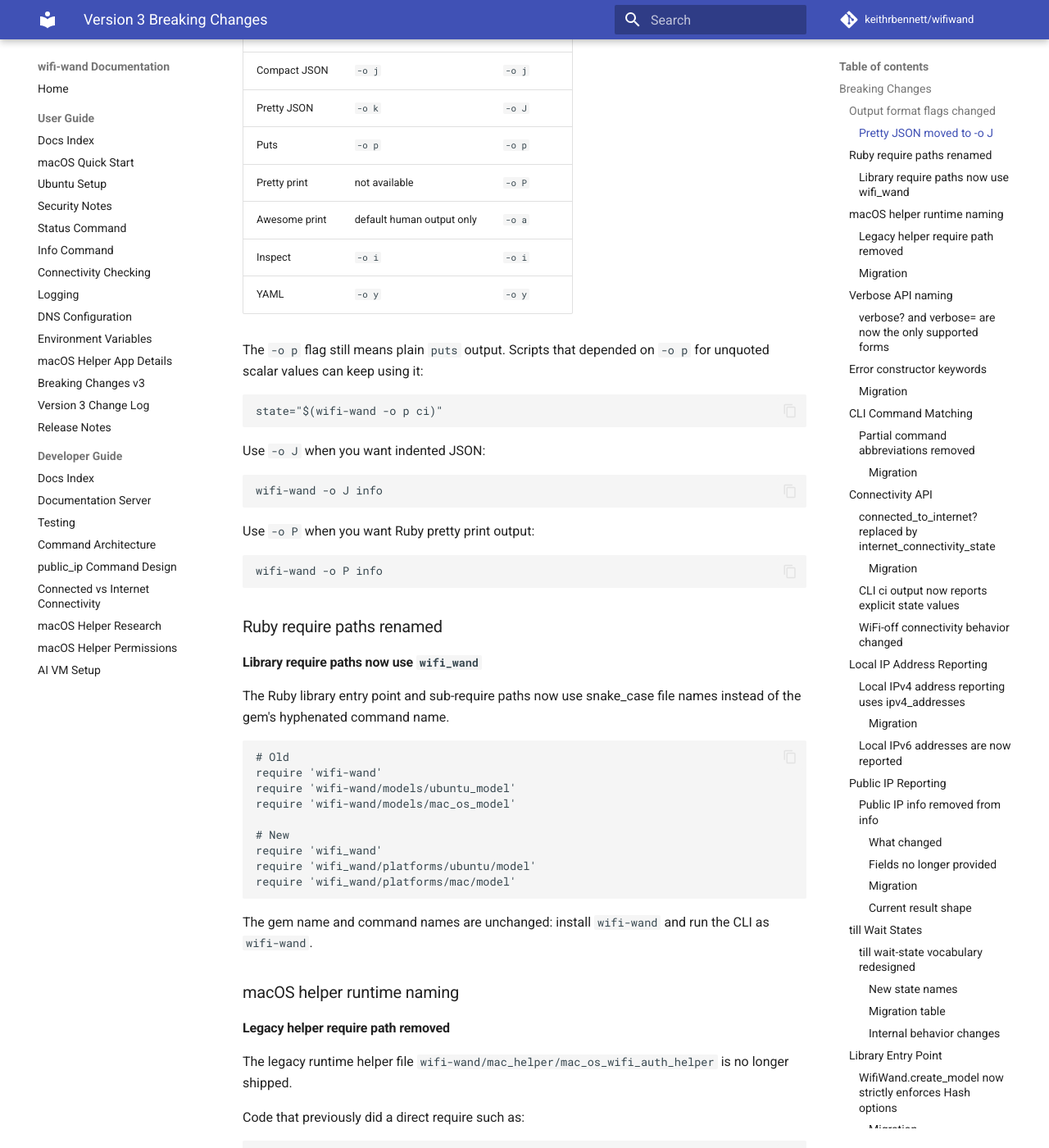
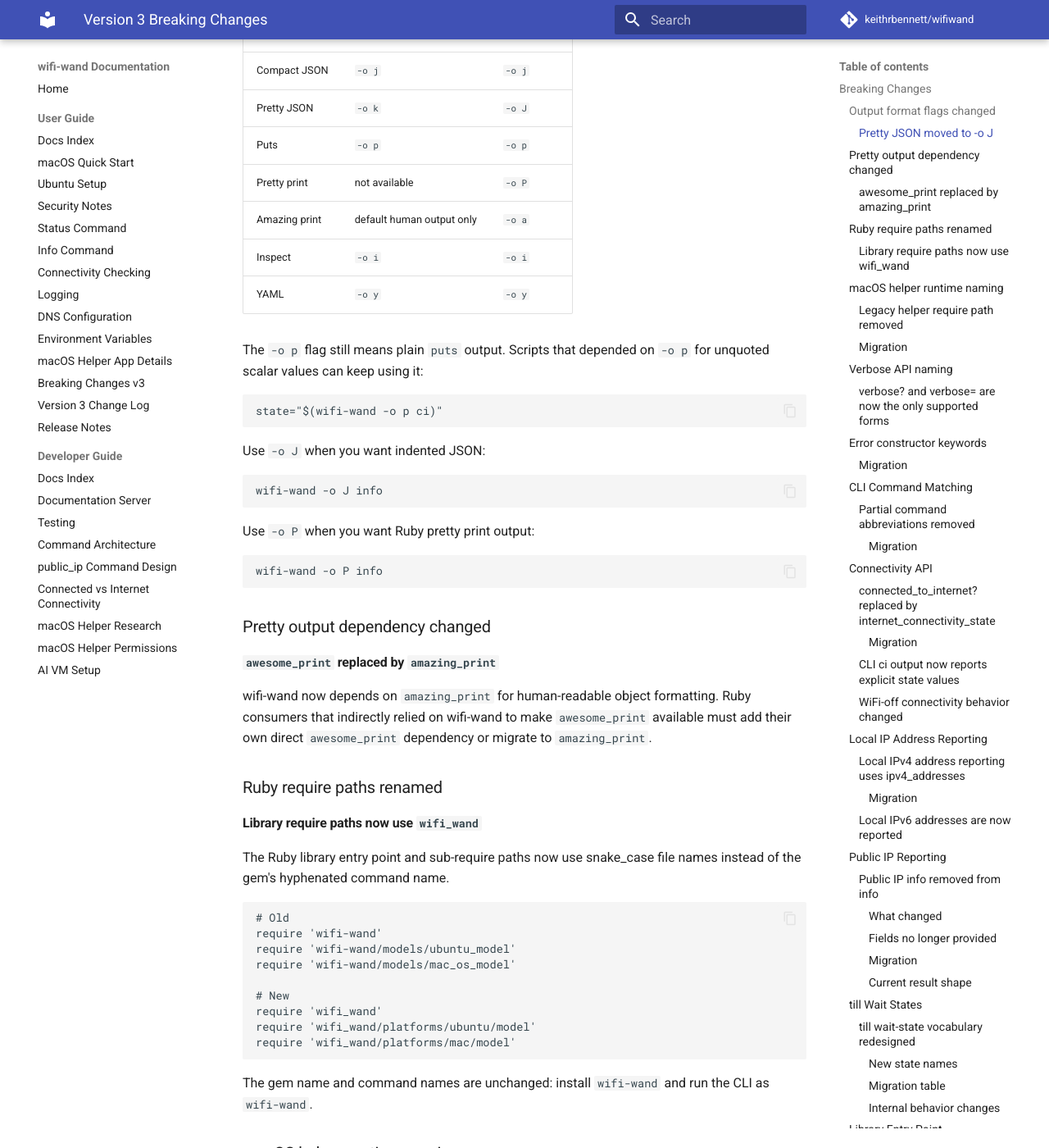
Before and after one commit to keithrbennett/wifiwand, an MkDocs documentation site: the page built from docs/BREAKING_CHANGES_V3.md, in a window 1280 px wide and 1400 px high, scrolled down 526 px. Shown: the whole window at 82% size. Built offline with MkDocs 1.6.1 and Material for MkDocs 9.7.7, drawn with Linux system fonts in a browser that asks for light colours; comment, search, counter and statistics services are not loaded; some of the changed text lies outside the part shown.

Commit message:
Switch pretty output dependency from awesome_print to amazing_print
Replace awesome_print with the maintained amazing_print fork for
human-readable object formatting. Update runtime requires and formatter
calls to use the Object#ai API, keeping noninteractive -o a output plain
so scripts and specs do not receive ANSI color codes.

Document the dependency change as breaking because Ruby consumers may have
relied on awesome_print being available transitively through wifi-wand.

````diff
--- a/docs/BREAKING_CHANGES_V3.md
+++ b/docs/BREAKING_CHANGES_V3.md
@@ -21,7 +21,7 @@ Ruby formatter has a distinct option.
 | Pretty JSON | `-o k` | `-o J` |
 | Puts | `-o p` | `-o p` |
 | Pretty print | not available | `-o P` |
-| Awesome print | default human output only | `-o a` |
+| Amazing print | default human output only | `-o a` |
 | Inspect | `-o i` | `-o i` |
 | YAML | `-o y` | `-o y` |
 
@@ -43,6 +43,15 @@ Use `-o P` when you want Ruby pretty print output:
 ```bash
 wifi-wand -o P info
 ```
+
+### Pretty output dependency changed
+
+#### `awesome_print` replaced by `amazing_print`
+
+wifi-wand now depends on `amazing_print` for human-readable object formatting.
+Ruby consumers that indirectly relied on wifi-wand to make `awesome_print`
+available must add their own direct `awesome_print` dependency or migrate to
+`amazing_print`.
 
 ### Ruby require paths renamed
 
@@ -411,7 +420,7 @@ model = WifiWand.create_model(options)
   and was not central to WiFi management. If similar behavior is needed again,
   it can return as a private OS-specific helper instead of a required public
   model method.
-- Removed `fancy_print`. Awesome Print is now a required gem, so there is no
+- Removed `fancy_print`. Amazing Print is now a required gem, so there is no
   need for a separate fallback.
 - The `-s` / `--shell` command-line option has been replaced with a `shell`
   command.
--- a/docs/INFO_COMMAND.md
+++ b/docs/INFO_COMMAND.md
@@ -168,12 +168,12 @@ wifi-wand -o P info
 
 Outputs using Ruby's standard pretty printer.
 
-### Awesome Print
+### Amazing Print
 ```bash
 wifi-wand -o a info
 ```
 
-Outputs using `awesome_print`.
+Outputs using `amazing_print`.
 
 ## Practical Examples
 
````
Also changed, not shown: AGENTS.md (+1 -1 lines), README.md (+4 -4 lines), RELEASE_NOTES.md (+4 -0 lines), wifi-wand.gemspec, 9 other files.
